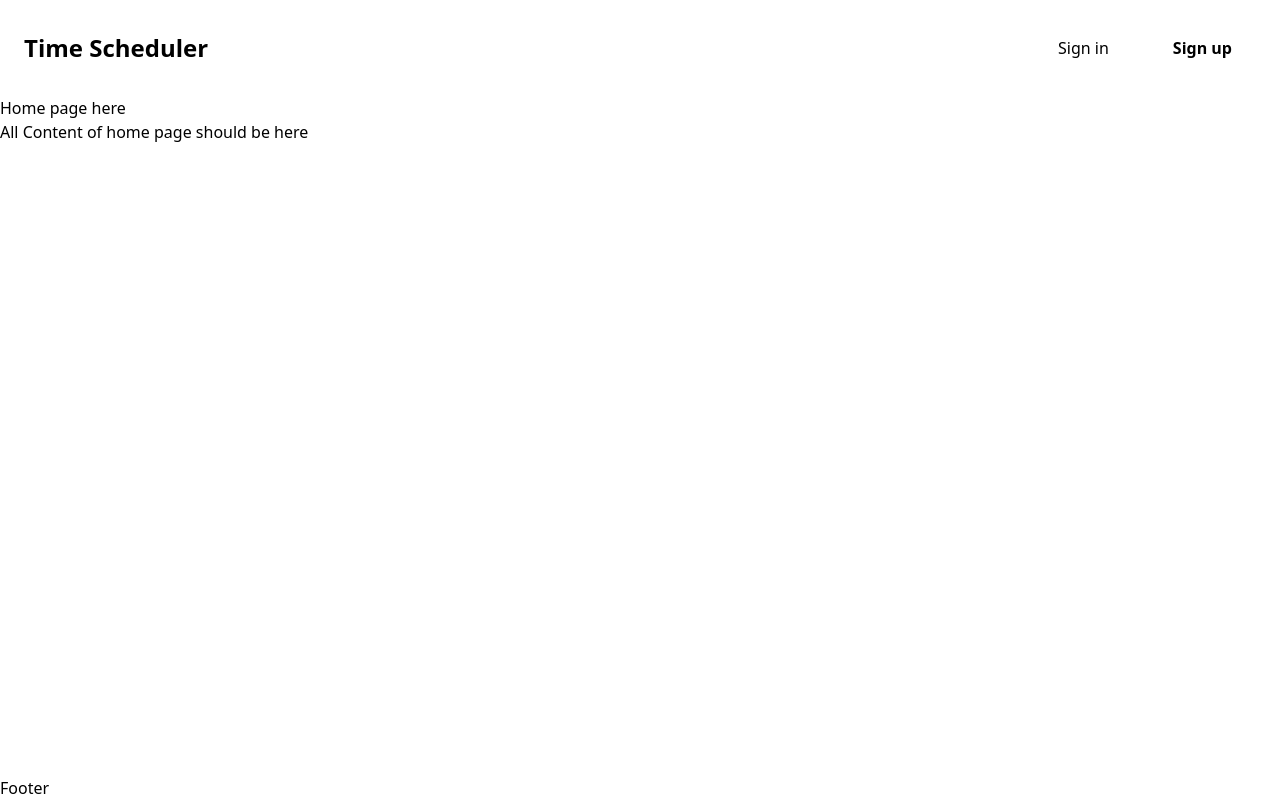
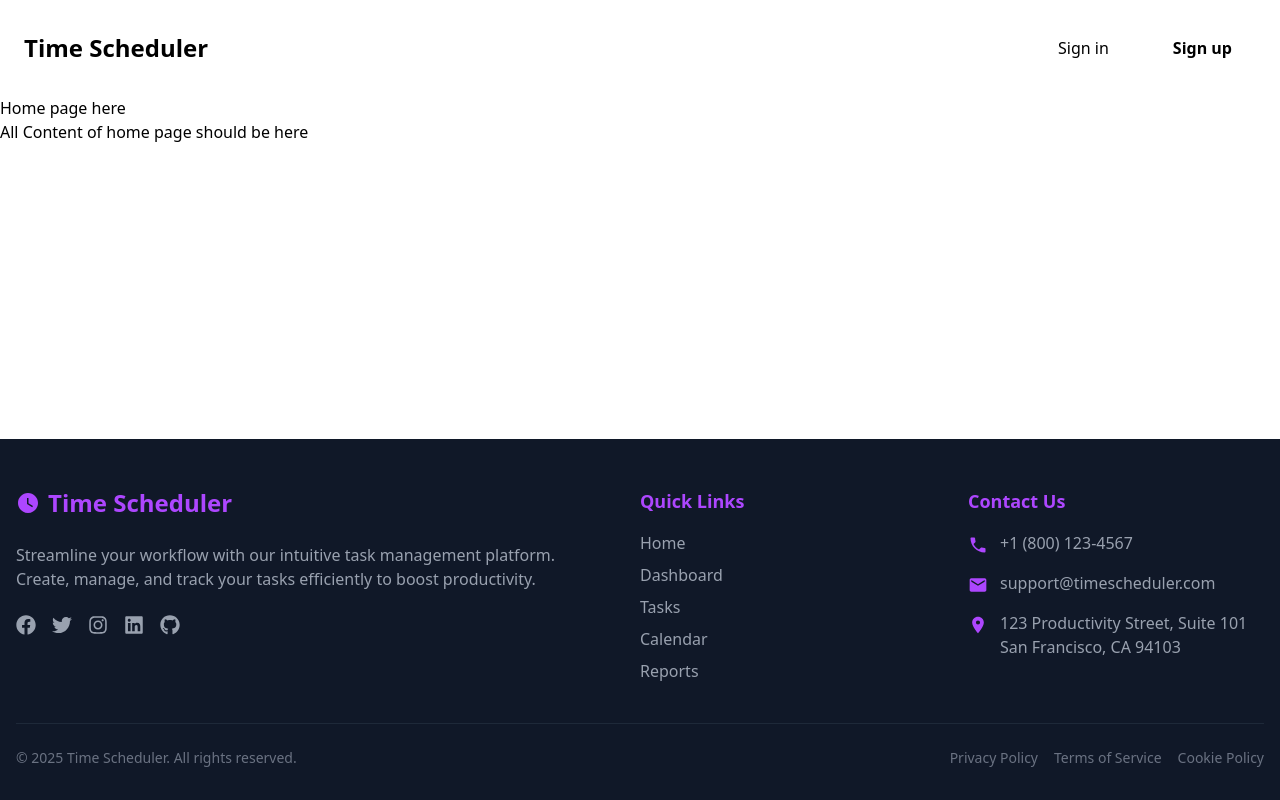
Before and after one commit to hisuvo/time-scheduler-client, a React (Vite) app: page / in a window 1280 px wide. Built offline with nearby package versions, Linux system fonts and the light colour scheme.

Commit message:
add: footer component

```diff
--- a/package.json
+++ b/package.json
@@ -13,6 +13,7 @@
     "@tailwindcss/vite": "^4.0.13",
     "react": "^19.0.0",
     "react-dom": "^19.0.0",
+    "react-icons": "^5.5.0",
     "react-router": "^7.3.0",
     "tailwindcss": "^4.0.13"
   },
--- /dev/null
+++ b/src/Components/Footer/Footer.jsx
@@ -0,0 +1,109 @@
+import React from 'react';
+import { FaFacebook, FaTwitter, FaInstagram, FaLinkedin, FaGithub } from 'react-icons/fa';
+import { MdEmail, MdPhone, MdLocationOn } from 'react-icons/md';
+
+const Footer = () => {
+  return (
+    <footer className="bg-gray-900 text-white pt-12 pb-8">
+      <div className="container mx-auto px-4">
+        <div className="flex flex-col md:flex-row justify-between">
+
+          {/* Left Side - Logo, Description, Social */}
+          <div className="mb-8 md:mb-0 w-full md:w-1/2 pr-0 md:pr-8">
+            <div className="mb-6">
+              <h2 className="text-2xl font-bold text-purple-500 flex items-center">
+                <svg className="w-6 h-6 mr-2" viewBox="0 0 24 24" fill="none" xmlns="http://www.w3.org/2000/svg">
+                  <path d="M12 2C6.48 2 2 6.48 2 12C2 17.52 6.48 22 12 22C17.52 22 22 17.52 22 12C22 6.48 17.52 2 12 2ZM16.2 16.2L11 13V7H12.5V12.2L17 14.9L16.2 16.2Z" fill="currentColor" />
+                </svg>
+                Time Scheduler
+              </h2>
+            </div>
+
+            <p className="text-gray-400 mb-6">
+              Streamline your workflow with our intuitive task management platform.
+              Create, manage, and track your tasks efficiently to boost productivity.
+            </p>
+
+            <div className="flex space-x-4">
+              <a href="#" className="text-gray-400 hover:text-purple-500 transition-colors">
+                <FaFacebook className="w-5 h-5" />
+              </a>
+              <a href="#" className="text-gray-400 hover:text-purple-500 transition-colors">
+                <FaTwitter className="w-5 h-5" />
+              </a>
+              <a href="#" className="text-gray-400 hover:text-purple-500 transition-colors">
+                <FaInstagram className="w-5 h-5" />
+              </a>
+              <a href="#" className="text-gray-400 hover:text-purple-500 transition-colors">
+                <FaLinkedin className="w-5 h-5" />
+              </a>
+              <a href="#" className="text-gray-400 hover:text-purple-500 transition-colors">
+                <FaGithub className="w-5 h-5" />
+              </a>
+            </div>
+          </div>
+
+          {/* Right Side - Quick Links and Contact Info */}
+          <div className="w-full md:w-1/2 grid grid-cols-1 md:grid-cols-2 gap-8">
+            {/* Quick Links */}
+            <div>
+              <h3 className="text-lg font-semibold mb-4 text-purple-500">Quick Links</h3>
+              <ul className="space-y-2">
+                <li>
+                  <a href="#" className="text-gray-400 hover:text-purple-500 transition-colors">Home</a>
+                </li>
+                <li>
+                  <a href="#" className="text-gray-400 hover:text-purple-500 transition-colors">Dashboard</a>
+                </li>
+                <li>
+                  <a href="#" className="text-gray-400 hover:text-purple-500 transition-colors">Tasks</a>
+                </li>
+                <li>
+                  <a href="#" className="text-gray-400 hover:text-purple-500 transition-colors">Calendar</a>
+                </li>
+                <li>
+                  <a href="#" className="text-gray-400 hover:text-purple-500 transition-colors">Reports</a>
+                </li>
+              </ul>
+            </div>
+
+            {/* Contact Info */}
+            <div>
+              <h3 className="text-lg font-semibold mb-4 text-purple-500">Contact Us</h3>
+              <ul className="space-y-4">
+                <li className="flex items-start">
+                  <MdPhone className="w-5 h-5 mr-3 text-purple-500 mt-1 flex-shrink-0" />
+                  <span className="text-gray-400">+1 (800) 123-4567</span>
+                </li>
+                <li className="flex items-start">
+                  <MdEmail className="w-5 h-5 mr-3 text-purple-500 mt-1 flex-shrink-0" />
+                  <span className="text-gray-400">support@timescheduler.com</span>
+                </li>
+                <li className="flex items-start">
+                  <MdLocationOn className="w-5 h-5 mr-3 text-purple-500 mt-1 flex-shrink-0" />
+                  <span className="text-gray-400">123 Productivity Street, Suite 101<br/>San Francisco, CA 94103</span>
+                </li>
+              </ul>
+            </div>
+          </div>
+        </div>
+
+        {/* Copyright */}
+        <div className="border-t border-gray-800 mt-10 pt-6 flex flex-col md:flex-row justify-between items-center">
+          <p className="text-gray-500 text-sm">
+            &copy; {new Date().getFullYear()} Time Scheduler. All rights reserved.
+          </p>
+          <div className="mt-4 md:mt-0">
+            <ul className="flex space-x-4 text-sm text-gray-500">
+              <li><a href="#" className="hover:text-purple-500 transition-colors">Privacy Policy</a></li>
+              <li><a href="#" className="hover:text-purple-500 transition-colors">Terms of Service</a></li>
+              <li><a href="#" className="hover:text-purple-500 transition-colors">Cookie Policy</a></li>
+            </ul>
+          </div>
+        </div>
+      </div>
+    </footer>
+  );
+};
+
+export default Footer;
--- a/src/Layouts/MainLayout.jsx
+++ b/src/Layouts/MainLayout.jsx
@@ -1,6 +1,7 @@
 import React from "react";
 import Navbar from "../Components/Navbar/Navbar";
 import { Outlet } from "react-router";
+import Footer from "../Components/Footer/Footer";
 
 const MainLayout = () => {
   return (
@@ -12,7 +13,7 @@ const MainLayout = () => {
         <Outlet />
       </main>
       <footer>
-        <h1>Footer</h1>
+        <Footer />
       </footer>
     </div>
   );
```
Also changed, not shown: 1 other file (tests, documents, lock files or other folders).
